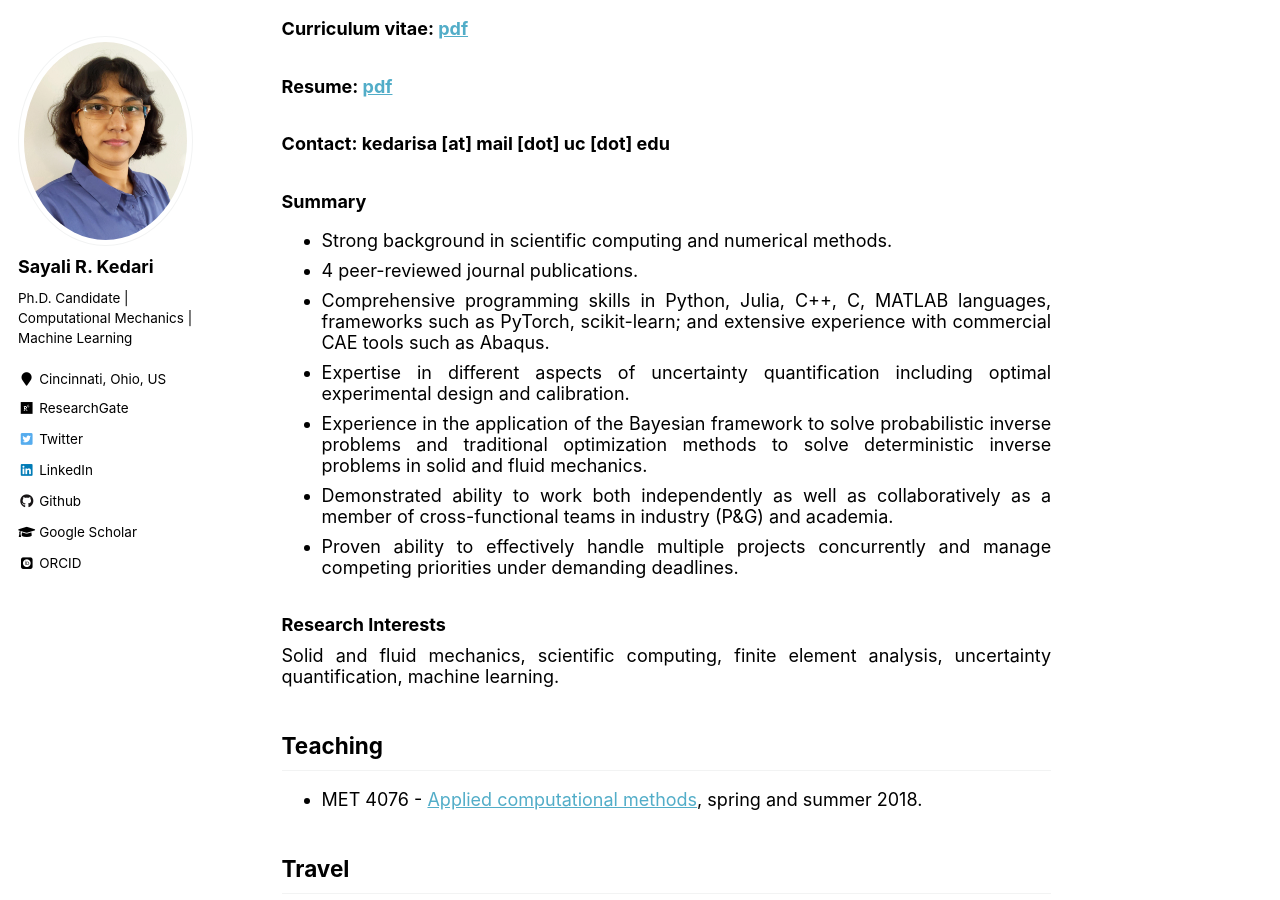
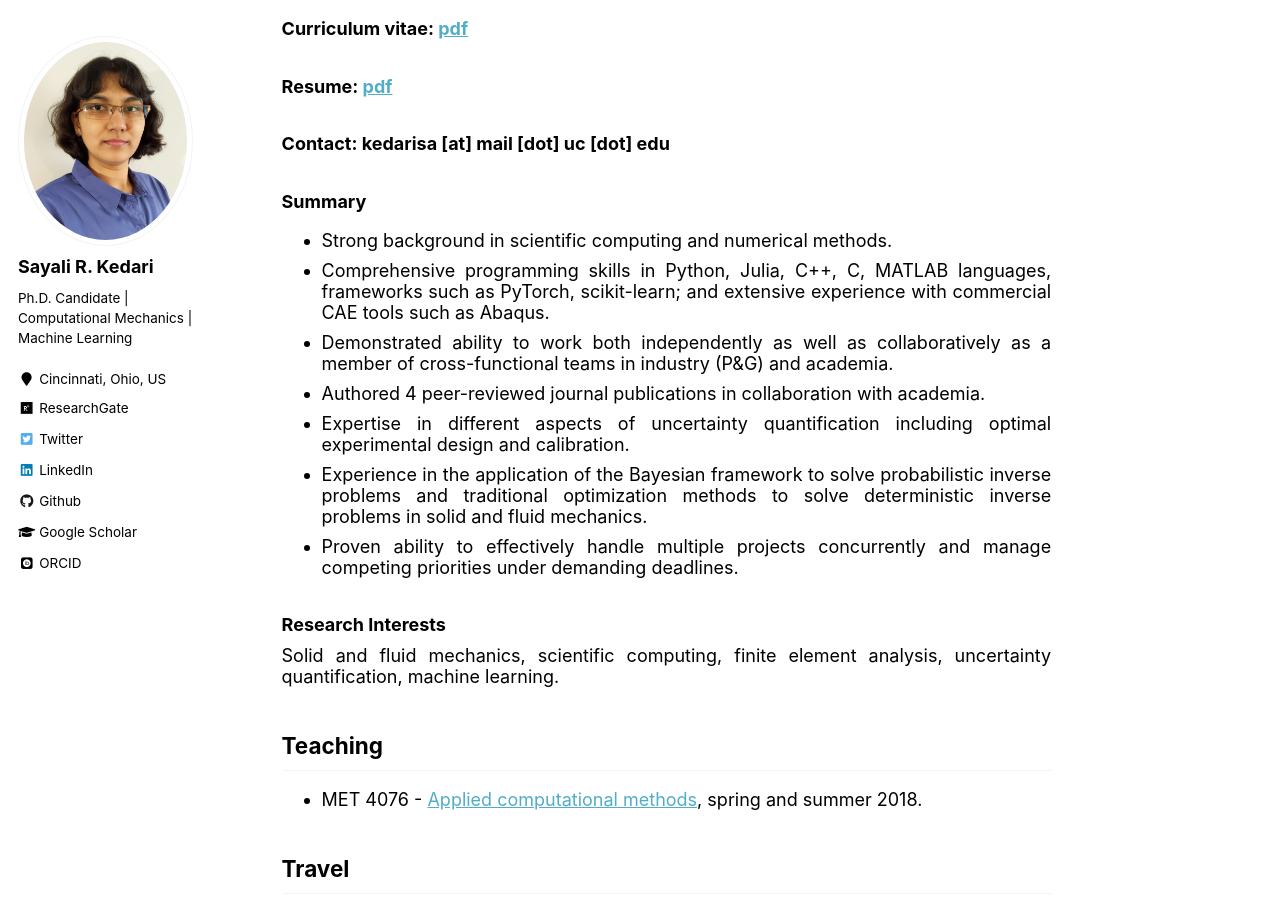
Before and after one commit to sayalirked/sayalirked.github.io, a Jekyll site: the page built from _pages/about.md, in a window 1280 px wide and 900 px high, scrolled down 597 px. Built offline with Jekyll 4.4.1, drawn with Linux system fonts in a browser that asks for light colours; some web fonts are replaced.

Commit message:
Update about.md

```diff
--- a/_pages/about.md
+++ b/_pages/about.md
@@ -20,11 +20,11 @@ I earned my Master of Science (M.S.) in mechanical engineering in 2016 from the
 
 ### Summary
 - Strong background in scientific computing and numerical methods.
-- 4 peer-reviewed journal publications.
 - Comprehensive programming skills in Python, Julia, C++, C, MATLAB languages, frameworks such as PyTorch, scikit-learn; and extensive experience with commercial CAE tools such as Abaqus.
+- Demonstrated ability to work both independently as well as collaboratively as a member of cross-functional teams in industry (P&G) and academia.
+- Authored 4 peer-reviewed journal publications in collaboration with academia.
 - Expertise in different aspects of uncertainty quantification including optimal experimental design and calibration.
 - Experience in the application of the Bayesian framework to solve probabilistic inverse problems and traditional optimization methods to solve deterministic inverse problems in solid and fluid mechanics.
-- Demonstrated ability to work both independently as well as collaboratively as a member of cross-functional teams in industry (P&G) and academia.
 - Proven ability to effectively handle multiple projects concurrently and manage competing priorities under demanding deadlines.
 
 ### Research Interests
```
